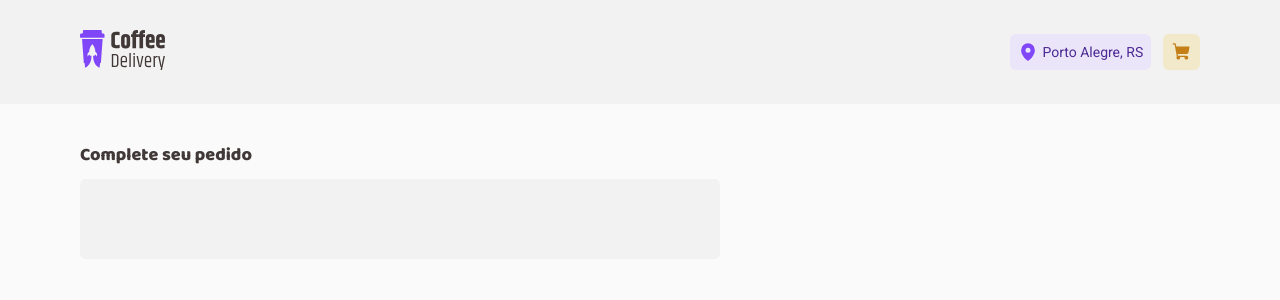
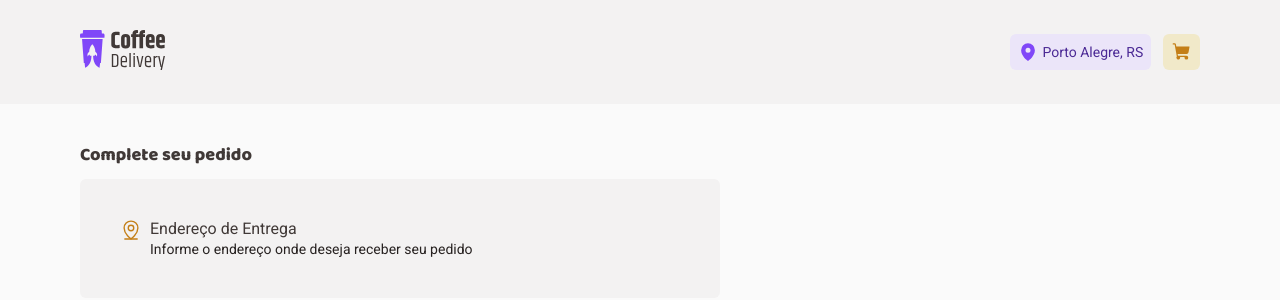
Before and after one commit to MarcoDevelop/Coffee-Delivery, a React (Vite) app: page /checkout in a window 1280 px wide. Shown: the top 300 px of the page. Built offline with nearby package versions, Linux system fonts and the light colour scheme.

Commit message:
Section Title

```diff
--- a/src/components/CheckoutForm/index.tsx
+++ b/src/components/CheckoutForm/index.tsx
@@ -1,13 +1,24 @@
 import { TitleText } from '../../styles/themes/global'
+import { SectionTitle } from '../SectionTitle'
 import { CheckoutFormContainer, FormSectionContainer } from './styles'
+import { MapPinLine } from 'phosphor-react'
+import { useTheme } from 'styled-components'
 
 export function CheckoutForm() {
+  const { colors } = useTheme()
+
   return (
     <CheckoutFormContainer>
       <TitleText size="xs" color="subtitle">
         Complete seu pedido
       </TitleText>
-      <FormSectionContainer></FormSectionContainer>
+      <FormSectionContainer>
+        <SectionTitle
+          title="Endereço de Entrega"
+          subtitle="Informe o endereço onde deseja receber seu pedido"
+          icon={<MapPinLine color={colors['brand-yellow-dark']} size={22} />}
+        />
+      </FormSectionContainer>
     </CheckoutFormContainer>
   )
 }
--- /dev/null
+++ b/src/components/SectionTitle/index.tsx
@@ -0,0 +1,21 @@
+import { ReactNode } from 'react'
+import { RegularText } from '../../styles/themes/global'
+import { SectionTitleContainer } from './styles'
+
+interface SectionTitleProps {
+  title: string
+  subtitle: string
+  icon: ReactNode
+}
+
+export function SectionTitle({ title, subtitle, icon }: SectionTitleProps) {
+  return (
+    <SectionTitleContainer>
+      {icon}
+      <div>
+        <RegularText color="subtitle">{title}</RegularText>
+        <RegularText size="s">{subtitle}</RegularText>
+      </div>
+    </SectionTitleContainer>
+  )
+}
--- /dev/null
+++ b/src/components/SectionTitle/styles.ts
@@ -0,0 +1,6 @@
+import styled from 'styled-components'
+
+export const SectionTitleContainer = styled.div`
+  display: flex;
+  gap: 0.5rem;
+`
```
